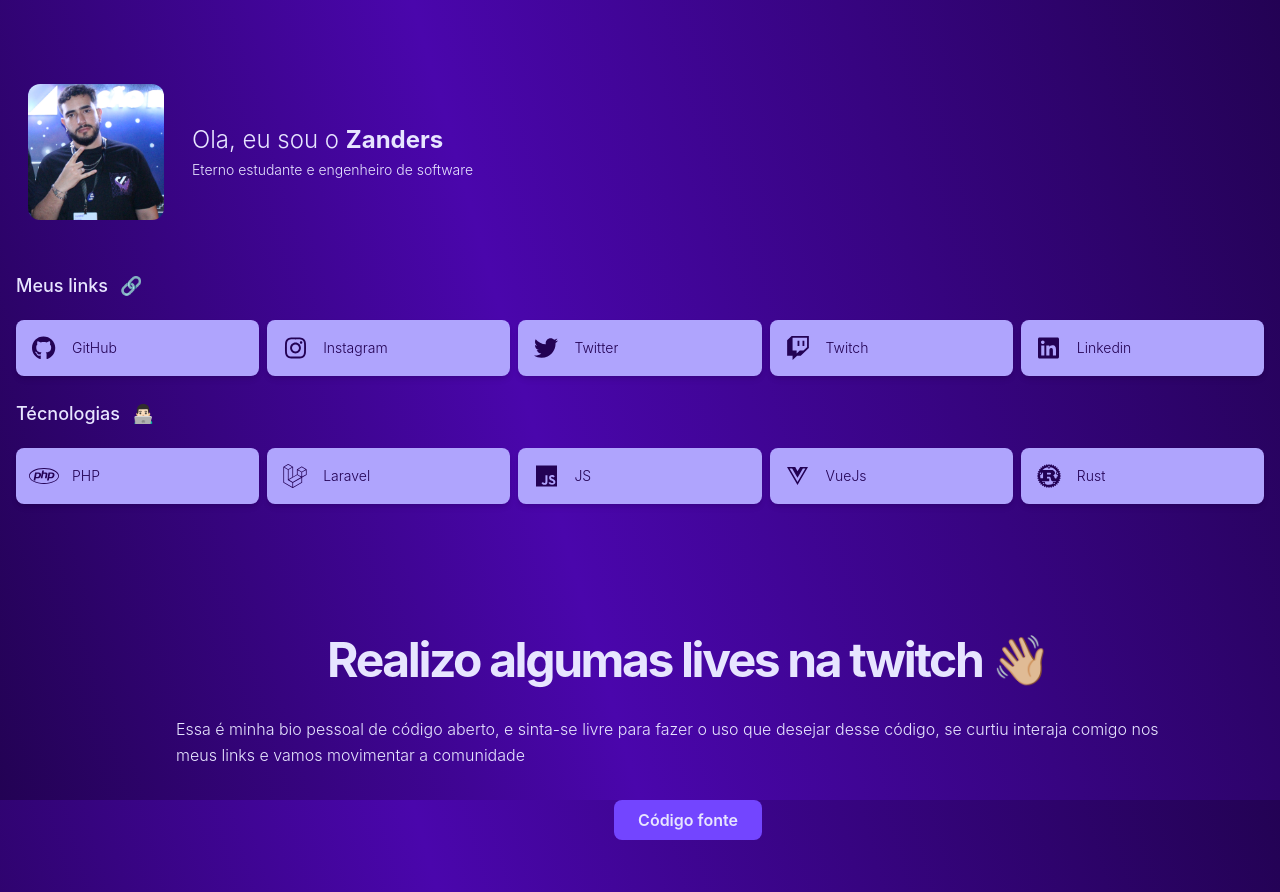
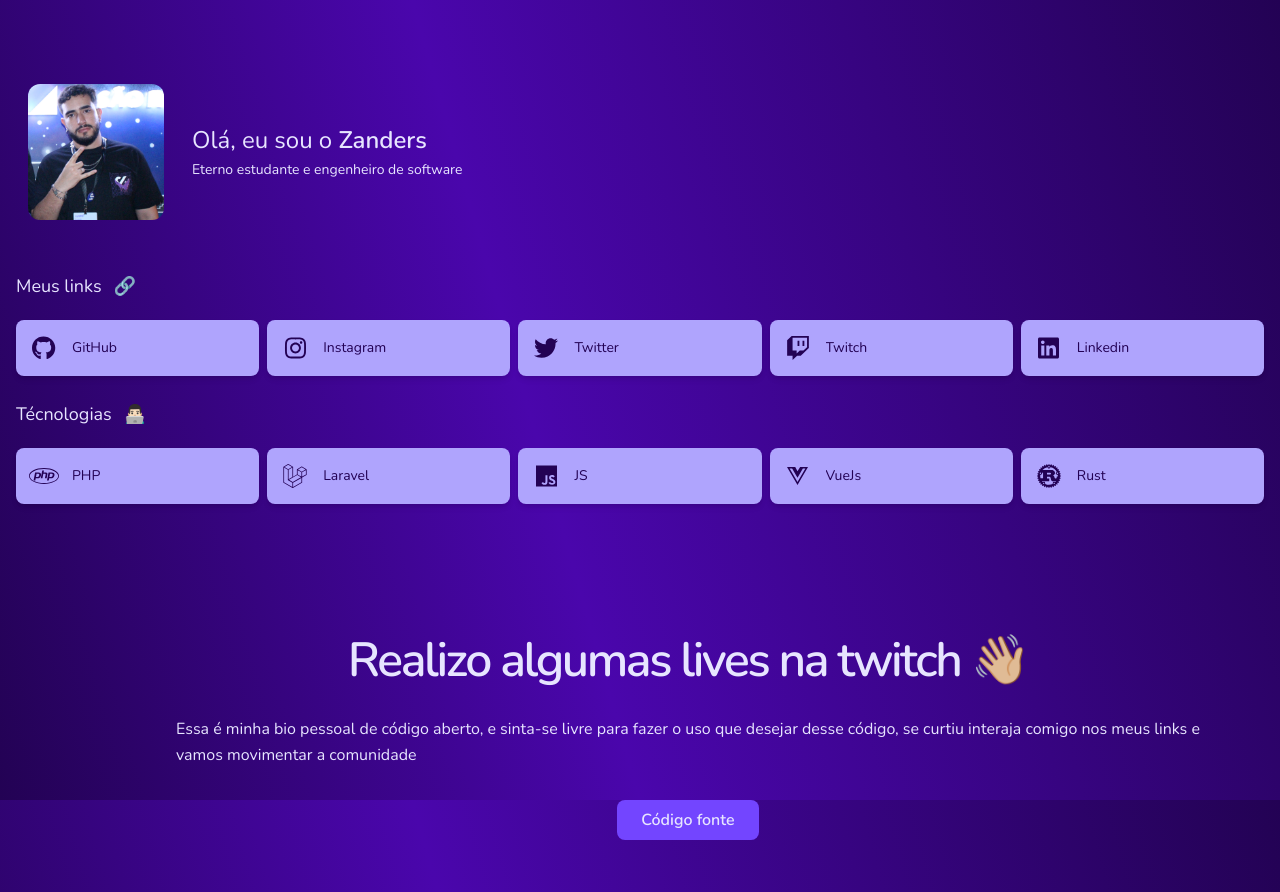
Before and after one commit to z4nder/z4nder-bio, a Nuxt app: page / in a window 1280 px wide. Built offline with nearby package versions, Linux system fonts and the light colour scheme.

Commit message:
Add new font

```diff
--- a/assets/css/tailwind.css
+++ b/assets/css/tailwind.css
@@ -10,6 +10,8 @@
     }
     body {
         @apply h-auto font-light py-10;
+        font-family: 'DM Sans', sans-serif;
+        font-family: 'Nunito', sans-serif;
         background: linear-gradient(
             254.12deg,
             #230254 0%,
--- a/components/Profile.vue
+++ b/components/Profile.vue
@@ -8,7 +8,7 @@
 
         <div>
             <div>
-                <span class="text-base md:text-2xl"><span class="font-light">Ola, eu sou o</span> <b class="font-bold">Zanders</b></span>
+                <span class="text-base md:text-2xl"><span class="font-light">Olá, eu sou o</span> <b class="font-bold">Zanders</b></span>
             </div>
             <div class="mt-1 md:flex md:items-center md:space-x-3 space-y-1 md:space-y-0">
                 <div class="flex items-center space-x-3">
--- a/nuxt.config.ts
+++ b/nuxt.config.ts
@@ -6,7 +6,13 @@ export default defineNuxtConfig({
     ],
     app: {
         head: {
-            link: [ {rel: 'icon', type: "image/x-icon", href: '/img/favicon.svg'} ]
+            link: [
+                {rel: 'icon', type: "image/x-icon", href: '/img/favicon.svg'},
+                {
+                    rel: 'stylesheet',
+                    href: 'https://fonts.googleapis.com/css2?family=DM+Sans&family=Nunito:wght@200;400;600&display=swap'
+                }
+            ]
         }
     }
 })
--- a/tailwind.config.ts
+++ b/tailwind.config.ts
@@ -46,9 +46,6 @@ const brand = {
 
 module.exports = {
     theme: {
-        fontFamily: {
-            sans: ['Inter'],
-        },
         extend: {
             colors: {
                 black: '#000',
```
